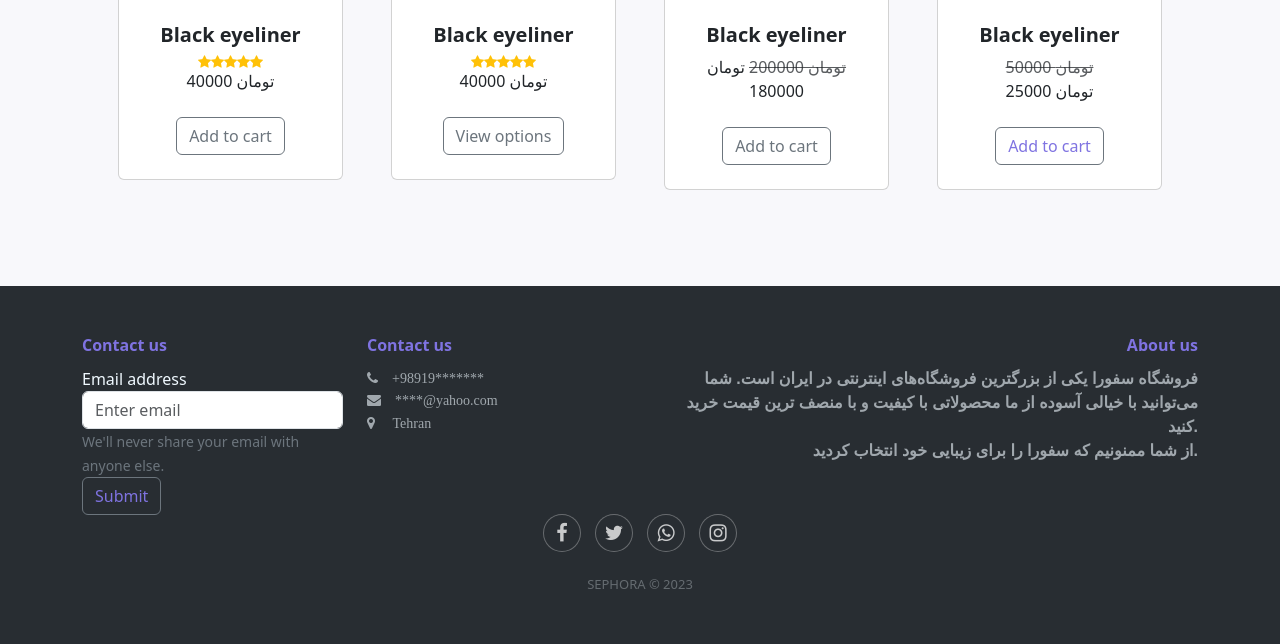
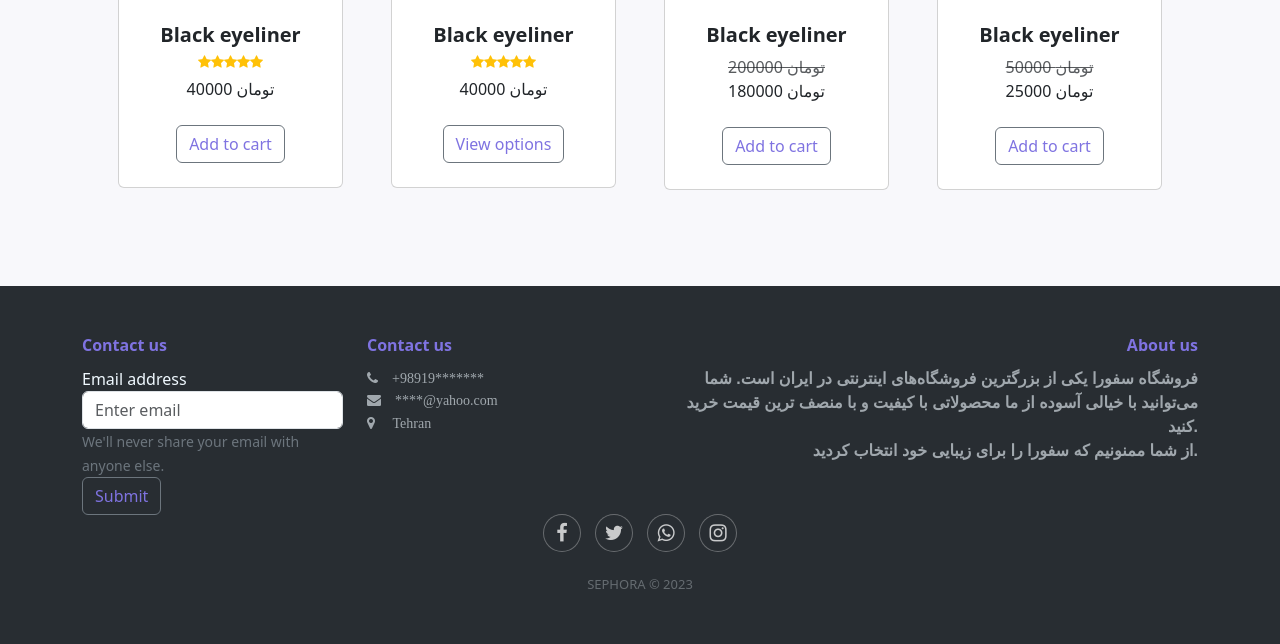
Before and after one commit to sahelhoseini/Django-Test, a Django app: page /productitem/ in a window 1280 px wide. Shown: the part 976-1620 px from the top of the page. Run offline with Django 4.2, Linux system fonts and the light colour scheme; some libraries are stand-ins or nearby versions; some web fonts are replaced.

Commit message:
fix buttons

```diff
--- a/sephora/shopping/templates/product_item.html
+++ b/sephora/shopping/templates/product_item.html
@@ -45,7 +45,7 @@
                                     <!-- Product name-->
                                     <h5 class="fw-bolder">Black eyeliner</h5>
                                     <!-- Product reviews-->
-                                    <div class="d-flex justify-content-center small text-warning ">
+                                    <div class="d-flex justify-content-center small text-warning mb-2">
                                         <div class="fa fa-star"></div>
                                         <div class="fa fa-star"></div>
                                         <div class="fa fa-star"></div>
@@ -53,12 +53,12 @@
                                         <div class="fa fa-star"></div>
                                     </div>
                                     <!-- Product price-->
-                                    40000 تومان
+                                    <span>40000 تومان</span>
                                 </div>
                             </div>
                             <!-- Product actions-->
                             <div class="card-footer p-4 pt-0 border-top-0 bg-transparent">
-                                <div class="text-center"><button class="btn mt-auto btn-outline-secondary" href="#">Add to cart</button></div>
+                                <div class="text-center"><button class="btn mt-auto btn-outline-secondary basket-btn" href="#">Add to cart</button></div>
                             </div>
                         </div>
                     </div>
@@ -73,7 +73,7 @@
                                     <!-- Product name-->
                                     <h5 class="fw-bolder">Black eyeliner</h5>
                                     <!-- Product reviews-->
-                                    <div class="d-flex justify-content-center small text-warning ">
+                                    <div class="d-flex justify-content-center small text-warning mb-2">
                                         <div class="fa fa-star"></div>
                                         <div class="fa fa-star"></div>
                                         <div class="fa fa-star"></div>
@@ -81,14 +81,13 @@
                                         <div class="fa fa-star"></div>
                                     </div>
                                     <!-- Product price-->
-
-                                    تومان 40000
+                                    <span >تومان 40000</span>
                                 </div>
                             </div>
 
                             <!-- Product actions-->
                             <div class="card-footer p-4 pt-0 border-top-0 bg-transparent">
-                                <div class="text-center"><button class="btn btn-outline-secondary mt-auto" href="#">View options</button></div>
+                                <div class="text-center"><button class="btn btn-outline-secondary basket-btn mt-auto" href="#">View options</button></div>
                             </div>
                         </div>
                     </div>
@@ -105,13 +104,14 @@
                                     <h5 class="fw-bolder">Black eyeliner</h5>
 
                                     <!-- Product price-->
-                                    <span class="text-muted text-decoration-line-through">تومان 200000</span>
-                                    تومان 180000
+                                    <span class="text-muted text-decoration-line-through">تومان 200000</span><br>
+                                    <span>تومان 180000</span>
+
                                 </div>
                             </div>
                             <!-- Product actions-->
                             <div class="card-footer p-4 pt-0 border-top-0 bg-transparent">
-                                <div class="text-center"><button class="btn btn-outline-secondary mt-auto" href="#">Add to cart</button></div>
+                                <div class="text-center"><button class="btn btn-outline-secondary mt-auto basket-btn" href="#">Add to cart</button></div>
                             </div>
                         </div>
                     </div>
@@ -128,7 +128,8 @@
                                     <h5 class="fw-bolder">Black eyeliner</h5>
                                     <!-- Product price-->
                                     <span class="text-muted text-decoration-line-through">50000 تومان</span><br>
-                                    تومان 25000
+                                    <span>تومان 25000</span>
+
                                 </div>
                             </div>
                             <!-- Product actions-->
```
